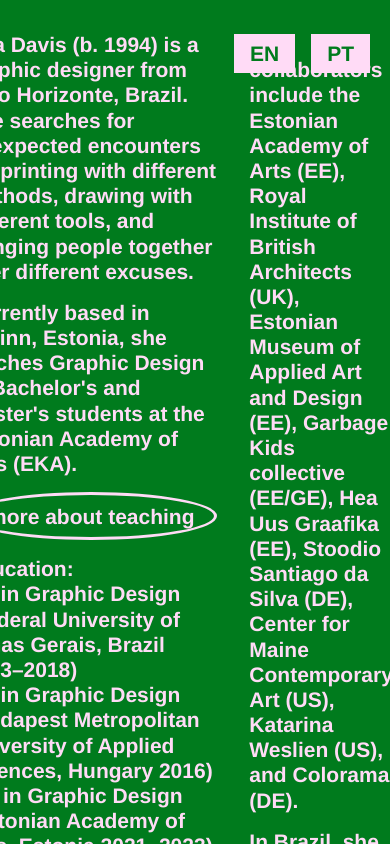
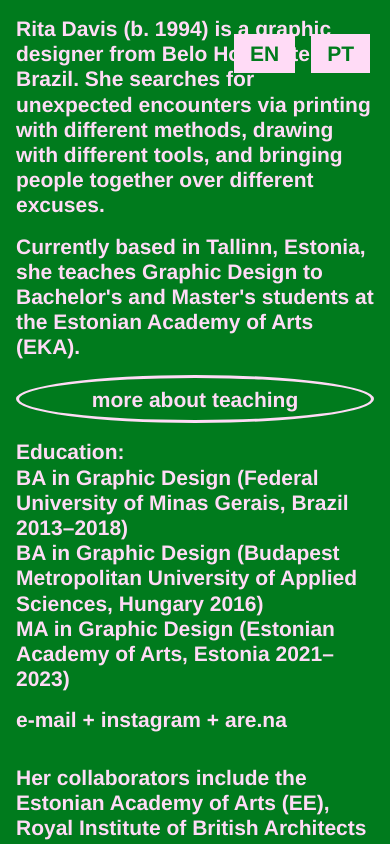
Before and after one commit to ragnamarie/rita-davis, a Next.js app: page / in a window 390 px wide. Shown: the top 844 px of the page. Built offline with nearby package versions, Linux system fonts and the light colour scheme.

Commit message:
mobile is a bit better now

```diff
--- a/pages/index.js
+++ b/pages/index.js
@@ -3,11 +3,11 @@
 
 const StyledLink = styled.a`
   color: ${({ language }) => (language === "EN" ? "#ffdbf6" : "#007b1d")};
-`;
+  text-decoration: none;
 
-const Column = styled.div`
-  display: grid;
-  gap: 1rem;
+  &:hover {
+    opacity: 0.8;
+  }
 `;
 
 const CircleLink = styled.a`
@@ -24,25 +24,37 @@
   text-align: center;
 `;
 
+const PageGrid = styled.div`
+  min-height: 80vh;
+  display: grid;
+  grid-template-columns: 1.5fr 1.5fr 0.5fr;
+  gap: 2rem;
+  padding: 2rem;
+  align-items: start;
+
+  background-color: ${({ isEN }) => (isEN ? "#007b1d" : "#ffdbf6")};
+  color: ${({ isEN }) => (isEN ? "#ffdbf6" : "#007b1d")};
+
+  overflow-x: hidden;
+
+  /* 📱 Mobile fix */
+  @media (max-width: 768px) {
+    grid-template-columns: 1fr;
+    padding: 1rem;
+  }
+`;
+
+const Column = styled.div`
+  display: grid;
+  gap: 1rem;
+`;
+
 export default function HomePage({ language }) {
   const isEN = language === "EN";
 
-  const styles = {
-    minHeight: "80vh",
-    backgroundColor: isEN ? "#007b1d" : "#ffdbf6",
-    color: isEN ? "#ffdbf6" : "#007b1d",
-    display: "grid",
-    gridTemplateColumns: "1.5fr 1.5fr 0.5fr", // two columns
-    gap: "2rem", // space between columns and rows
-    padding: "2rem",
-    alignItems: "start",
-    justifyContent: "center",
-    overflowY: "auto", // scroll if content is too tall
-  };
-
   return (
     <>
-      <div style={styles}>
+      <PageGrid isEN={isEN}>
         <Column>
           <div>
             {isEN ? (
@@ -62,6 +74,7 @@
               </>
             )}
           </div>
+
           <div>
             {isEN ? (
               <>
@@ -77,28 +90,41 @@
               </>
             )}
           </div>
+
           <CircleLink href="/teaching" language={language}>
             {isEN ? "more about teaching" : "mais sobre aulas e workshops"}
           </CircleLink>
+
           <div>
             {isEN ? (
               <>
-                Education: <br></br>BA in Graphic Design (Federal University of
-                Minas Gerais, Brazil 2013–2018)<br></br>BA in Graphic Design
-                (Budapest Metropolitan University of Applied Sciences, Hungary
-                2016)<br></br>MA in Graphic Design (Estonian Academy of Arts,
-                Estonia 2021–2023)
+                Education:
+                <br />
+                BA in Graphic Design (Federal University of Minas Gerais, Brazil
+                2013–2018)
+                <br />
+                BA in Graphic Design (Budapest Metropolitan University of
+                Applied Sciences, Hungary 2016)
+                <br />
+                MA in Graphic Design (Estonian Academy of Arts, Estonia
+                2021–2023)
               </>
             ) : (
               <>
-                Formação:<br></br>Bacharel em Design Gráfico (Universidade
-                Federal de Minas Gerais, Brasil 2013–2018)<br></br>Bacharel em
-                Design Gráfico (Budapest Metropolitan University of Applied
-                Sciences, Hungria 2016)<br></br>Mestre em Design Gráfico
-                (Estonian Academy of Arts, Estônia 2021–2023)
+                Formação:
+                <br />
+                Bacharel em Design Gráfico (Universidade Federal de Minas
+                Gerais, Brasil 2013–2018)
+                <br />
+                Bacharel em Design Gráfico (Budapest Metropolitan University of
+                Applied Sciences, Hungria 2016)
+                <br />
+                Mestre em Design Gráfico (Estonian Academy of Arts, Estônia
+                2021–2023)
               </>
             )}
           </div>
+
           <div>
             <StyledLink href="mailto:ritadrvc@gmail.com" language={language}>
               e-mail
@@ -121,6 +147,7 @@
             </StyledLink>
           </div>
         </Column>
+
         <Column>
           <div>
             {isEN ? (
@@ -143,6 +170,7 @@
               </>
             )}
           </div>
+
           <div>
             {isEN ? (
               <>
@@ -166,11 +194,11 @@
             )}
           </div>
         </Column>
-      </div>
+      </PageGrid>
+
       <Works language={language} />
     </>
   );
 }
 
-// Optional: tag to indicate which theme to use
 HomePage.pageTheme = "greenPink";
```
